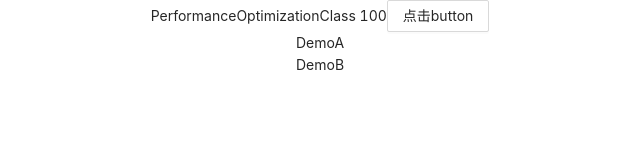
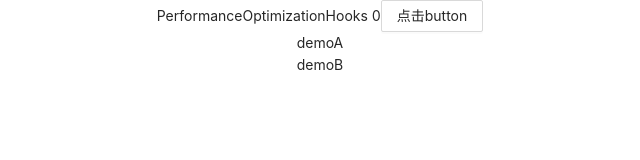
Before and after one commit to supermanklk/react-redux-demo, a React (Create React App) app: page / in a window 1280 px wide. Shown: the top 160 px of the page, without its empty margins (320-960 px from the left). Built offline with nearby package versions, Linux system fonts and the light colour scheme; what react-router-redux would draw is missing.

Commit message:
{/* 性能优化-hooks 不重复渲染组件*/}

```diff
--- a/src/App.tsx
+++ b/src/App.tsx
@@ -16,6 +16,7 @@ import './App.css';
 import PerformanceOptimizationClass from './components/performanceOptimizationClass/index';
 // import PerformanceOptimizationHooks from './components/performanceOptimizationHooks/index';
 import LearnHookRouter from '../src/components/learnHookRouter';
+import PerformanceOptimizationHooks from "./components/performanceOptimizationHooks";
 function App() {
   return (
     <div className="App">
@@ -53,7 +54,10 @@ function App() {
         {/*<LearnHookRouter/>*/}
 
         {/* 性能优化-class 不重复渲染组件*/}
-        <PerformanceOptimizationClass/>
+        {/*<PerformanceOptimizationClass/>*/}
+
+        {/* 性能优化-hooks 不重复渲染组件*/}
+        <PerformanceOptimizationHooks/>
 
     </div>
   );
--- a/src/components/performanceOptimizationHooks/index.tsx
+++ b/src/components/performanceOptimizationHooks/index.tsx
@@ -1,31 +1,43 @@
-import React, {Component} from 'react';
-// rcfc 快捷键
-
-class PerformanceOptimizationHooks extends Component {
-    constructor(props: any) {
-        super(props);
-    }
-
-    componentWillMount() {
-
-    }
-
-    componentDidMount() {
-
-    }
+import React, {useState, memo} from 'react';
+import {Button} from "antd";
+// rsc
 
 
+// 如果是常规写法没有被包裹 memo，那么每次都会被重新渲染
+// const DemoA = (props: any) => {
+//     console.log('渲染a');
+//     return (
+//         <div>demoA</div>
+//     )
+// }
+
+// pure  = [piu er]
+
+// 用memo把hooks包裹即可
+const DemoA = memo((props: any) => {
+    console.log('渲染a');
+    return (
+        <div>demoA</div>
+    )
+})
+
+const DemoB = memo((props: any) => {
+    console.log('渲染b');
+    return (
+        <div>demoB</div>
+    )
+})
 
 
-    render() {
-        return (
-            <div>
-                PerformanceOptimizationHooks
-
-            </div>
-        );
-    }
-}
-
-
+const PerformanceOptimizationHooks = (props: any) => {
+    const [a, setA] = useState(0);
+    return (
+        <div>
+            PerformanceOptimizationHooks {a}
+            <Button onClick={() => {setA(pre => pre + 1)}}>点击button</Button>
+            <DemoA/>
+            <DemoB/>
+        </div>
+    );
+};
 export default PerformanceOptimizationHooks;
```
